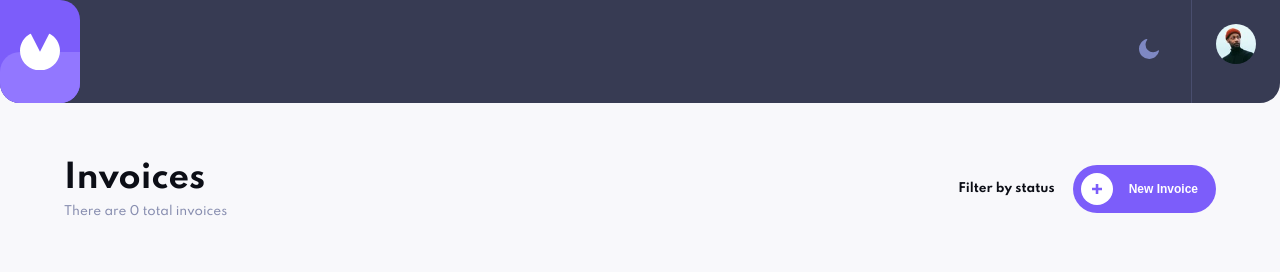
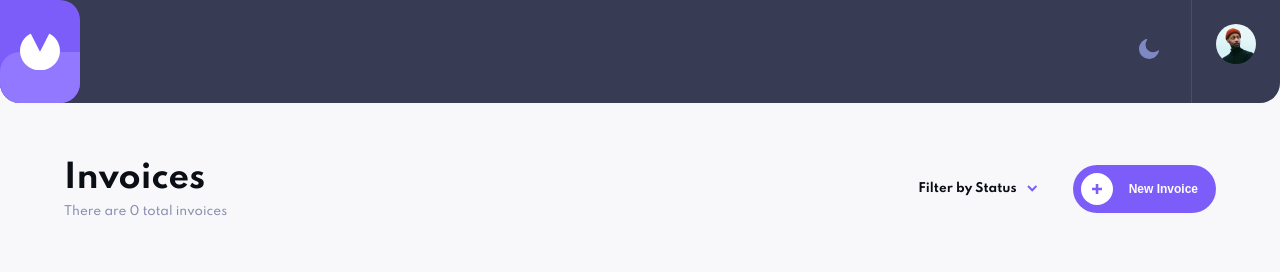
Before and after one commit to bashiroglu/invoice-app, a React (Create React App) app: page /invoices/all in a window 1280 px wide. Shown: the top 272 px of the page. Built offline with nearby package versions, Linux system fonts and the light colour scheme.

Commit message:
🚚 refactor: moved filter to separate component

```diff
--- a/src/components/invoice/invoicesHeader/InvoicesHeader.jsx
+++ b/src/components/invoice/invoicesHeader/InvoicesHeader.jsx
@@ -2,18 +2,14 @@ import { useSelector } from 'react-redux';
 import { useHistory } from 'react-router-dom';
 import useWindowDimensions from '../../../hooks/useWindowDimensions';
 import { Heading } from '../../common/Heading';
+import Filter from '../../filter/Filter';
 import CreateButton from './CreateButton';
-import {
-  Filter,
-  InfoBox,
-  StyledInvoicesHeader,
-} from './InvoicesHeader.styles';
+import { InfoBox, StyledInvoicesHeader } from './InvoicesHeader.styles';
 
 const InvoicesHeader = () => {
   const invoices = useSelector((state) => state.invoices.invoices);
   const numberOfInvoices = Object.keys(invoices).length;
   const { width } = useWindowDimensions();
-
   const { push } = useHistory();
 
   return (
@@ -32,7 +28,7 @@ const InvoicesHeader = () => {
           )}
         </p>
       </InfoBox>
-      <Filter>{width <= '1024' ? 'Filter' : 'Filter by status'}</Filter>
+      <Filter />
       <CreateButton onClick={() => push('/invoices/new')}>
         {width <= '1024' ? 'New' : 'New Invoice'}
       </CreateButton>
--- a/src/components/invoice/invoicesHeader/InvoicesHeader.styles.js
+++ b/src/components/invoice/invoicesHeader/InvoicesHeader.styles.js
@@ -24,14 +24,6 @@ export const InfoBox = styled.div`
     font-size: 12px;
     color: var(--color-gray-2);
   }
-`;
-
-export const Filter = styled.p`
-  color: ${({ theme }) => theme.text};
-  font-weight: bold;
-  font-size: 12px;
-  margin-left: auto;
-  margin-right: 1.8rem;
 `;
 
 export const StyledCreateButton = styled.button`
```
